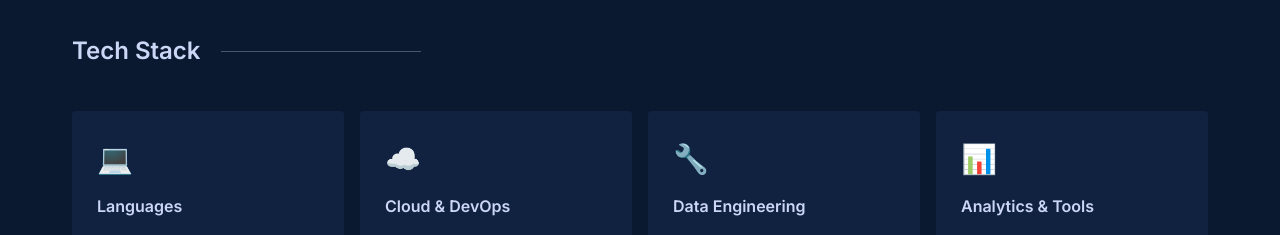
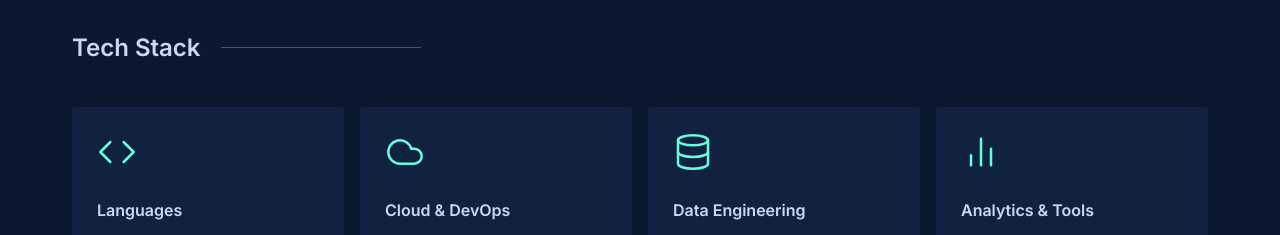
Before and after one commit to lmendezayl/lmendezayl.github.io, a plain HTML site: page index.html in a window 1280 px wide. Shown: the part 1760-1995 px from the top of the page. Drawn offline with nearby package versions, Linux system fonts and the light colour scheme.

Commit message:
cambiio de emojis en stack

```diff
--- a/index.html
+++ b/index.html
@@ -115,7 +115,12 @@
                 <div class="skills-grid">
                     <!-- Languages -->
                     <div class="skill-card">
-                        <div class="skill-icon">💻</div>
+                        <div class="skill-icon" style="color: var(--accent);">
+                            <svg width="40" height="40" viewBox="0 0 24 24" fill="none" stroke="currentColor" stroke-width="1.5" stroke-linecap="round" stroke-linejoin="round">
+                                <polyline points="16 18 22 12 16 6"></polyline>
+                                <polyline points="8 6 2 12 8 18"></polyline>
+                            </svg>
+                        </div>
                         <h3 data-i18n="skills-languages">Languages</h3>
                         <div class="tech-icons-container">
                             <i class="devicon-python-plain colored tech-icon" data-name="Python"></i>
@@ -149,7 +154,11 @@
                     </div>
                     <!-- Cloud -->
                     <div class="skill-card">
-                        <div class="skill-icon">☁️</div>
+                        <div class="skill-icon" style="color: var(--accent);">
+                            <svg width="40" height="40" viewBox="0 0 24 24" fill="none" stroke="currentColor" stroke-width="1.5" stroke-linecap="round" stroke-linejoin="round">
+                                <path d="M17.5 19H9a7 7 0 1 1 6.71-9h1.79a4.5 4.5 0 1 1 0 9Z"></path>
+                            </svg>
+                        </div>
                         <h3 data-i18n="skills-cloud">Cloud & DevOps</h3>
                         <div class="tech-icons-container">
                             <i class="devicon-amazonwebservices-plain-wordmark colored tech-icon" data-name="AWS"></i>
@@ -160,7 +169,13 @@
                     </div>
                     <!-- Data Engineering -->
                     <div class="skill-card">
-                        <div class="skill-icon">🔧</div>
+                        <div class="skill-icon" style="color: var(--accent);">
+                            <svg width="40" height="40" viewBox="0 0 24 24" fill="none" stroke="currentColor" stroke-width="1.5" stroke-linecap="round" stroke-linejoin="round">
+                                <ellipse cx="12" cy="5" rx="9" ry="3"></ellipse>
+                                <path d="M21 12c0 1.66-4 3-9 3s-9-1.34-9-3"></path>
+                                <path d="M3 5v14c0 1.66 4 3 9 3s9-1.34 9-3V5"></path>
+                            </svg>
+                        </div>
                         <h3 data-i18n="skills-dataeng">Data Engineering</h3>
                         <div class="tech-icons-container">
                             <i class="devicon-linux-plain colored tech-icon" data-name="Linux"></i>
@@ -200,7 +215,13 @@
                     </div>
                     <!-- Analytics -->
                     <div class="skill-card">
-                        <div class="skill-icon">📊</div>
+                        <div class="skill-icon" style="color: var(--accent);">
+                            <svg width="40" height="40" viewBox="0 0 24 24" fill="none" stroke="currentColor" stroke-width="1.5" stroke-linecap="round" stroke-linejoin="round">
+                                <line x1="18" y1="20" x2="18" y2="10"></line>
+                                <line x1="12" y1="20" x2="12" y2="4"></line>
+                                <line x1="6" y1="20" x2="6" y2="14"></line>
+                            </svg>
+                        </div>
                         <h3 data-i18n="skills-analytics">Analytics & Tools</h3>
                         <div class="tech-icons-container">
                             <!-- Looker Studio (Custom SVG - Rings) -->
--- a/style.css
+++ b/style.css
@@ -436,13 +436,13 @@ section {
     left: 50%;
     transform: translateX(-50%);
     font-size: 0.75rem;
-    color: var(--text-primary);
+    color: #fff; /* Always white for contrast against dark background */
     font-family: var(--font-mono);
     white-space: nowrap;
     opacity: 0;
     pointer-events: none;
     transition: opacity 0.3s ease, bottom 0.3s ease;
-    background: rgba(0, 0, 0, 0.7);
+    background: rgba(0, 0, 0, 0.8);
     padding: 2px 6px;
     border-radius: 4px;
     z-index: 10;
```
